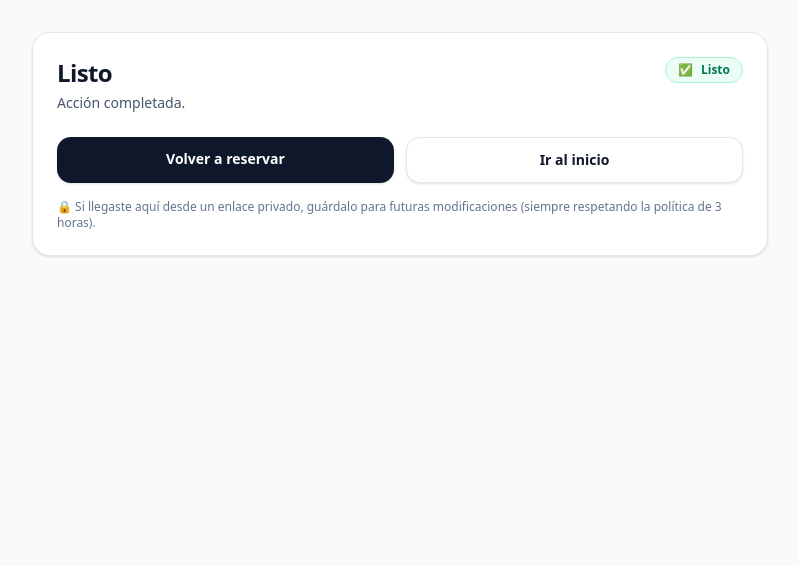
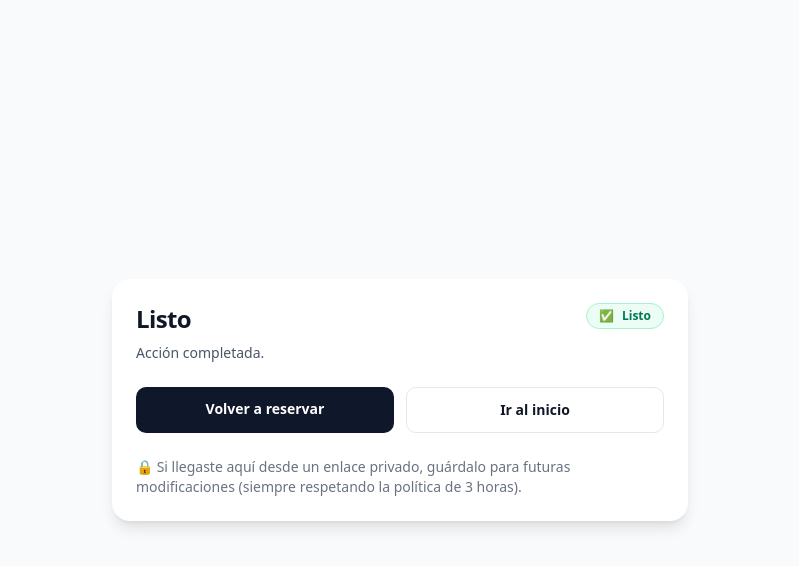
Before and after one commit to verf2390/citaya-agendas, a Next.js app: page /reservar/resultado in a window 1280 px wide. Shown: the top 566 px of the page, without its empty margins (240-1039 px from the left). Built offline with nearby package versions, Linux system fonts and the light colour scheme.

Commit message:
fix: restore UI layout for reservation confirmation page

```diff
--- a/app/reservar/resultado/page.tsx
+++ b/app/reservar/resultado/page.tsx
@@ -117,61 +117,77 @@ function ResultInner() {
   }, [isRescheduled, start]);
 
   return (
-    <main className="min-h-screen bg-slate-50">
-      <div className="mx-auto max-w-3xl px-4 py-8">
-        <div className="rounded-2xl border border-slate-200 bg-white shadow-sm overflow-hidden">
-          <div className="p-5 sm:p-6">
-            <div className="flex items-start justify-between gap-4">
-              <div>
-                <h1 className="text-xl sm:text-2xl font-extrabold tracking-tight text-slate-900">{title}</h1>
-                <p className="mt-1 text-sm text-slate-600">{subtitle}</p>
+    <div className="min-h-screen bg-gray-50 flex items-center justify-center p-4 sm:p-6">
+      <div className="w-full max-w-xl bg-white rounded-2xl shadow-lg p-6 space-y-6">
+        <div className="space-y-4">
+          <div className="flex flex-col gap-4 sm:flex-row sm:items-start sm:justify-between">
+            <div className="space-y-2">
+              <h1 className="text-2xl font-bold tracking-tight text-gray-900">
+                {title}
+              </h1>
+              <p className="text-sm text-gray-600">{subtitle}</p>
             </div>
 
-              <div className="flex flex-col items-end gap-2">
+            <div className="flex flex-col gap-2 sm:items-end">
               <StatusPill status={status} />
-                {whenLabel ? <div className="text-[11px] text-slate-500">🕒 {whenLabel}</div> : null}
+              {whenLabel ? (
+                <div className="text-sm text-gray-500">🕒 {whenLabel}</div>
+              ) : null}
+            </div>
           </div>
         </div>
 
         {isRescheduled ? (
-              <div className="mt-5 rounded-2xl border border-slate-200 bg-slate-50 p-4 sm:p-5">
-                <div className="text-sm font-extrabold text-slate-900">Nuevo horario</div>
+          <div className="space-y-4 rounded-2xl border border-gray-200 bg-gray-50 p-4">
+            <div className="text-sm text-gray-500">Nuevo horario</div>
 
-                <div className="mt-3 grid gap-3 sm:grid-cols-2">
-                  <div className="rounded-xl bg-white border border-slate-200 p-4">
-                    <div className="text-xs font-semibold text-slate-500">Nuevo inicio</div>
-                    <div className="mt-1 text-sm font-bold text-slate-900">{start ? fmtLongDate(start) : "—"}</div>
-                    <div className="mt-1 text-sm text-slate-800">{start ? `🕒 ${fmtTime(start)}` : "—"}</div>
-                    <div className="mt-2 text-xs text-slate-500">{start ? fmtDateTimeShort(start) : ""}</div>
+            <div className="grid gap-3 sm:grid-cols-2">
+              <div className="rounded-xl border border-gray-200 bg-white p-4 space-y-2">
+                <div className="text-sm text-gray-500">Nuevo inicio</div>
+                <div className="font-medium text-gray-900">
+                  {start ? fmtLongDate(start) : "—"}
                 </div>
-
-                  <div className="rounded-xl bg-white border border-slate-200 p-4">
-                    <div className="text-xs font-semibold text-slate-500">Nuevo fin</div>
-                    <div className="mt-1 text-sm font-bold text-slate-900">{end ? fmtLongDate(end) : "—"}</div>
-                    <div className="mt-1 text-sm text-slate-800">{end ? `🕒 ${fmtTime(end)}` : "—"}</div>
-                    <div className="mt-2 text-xs text-slate-500">{end ? fmtDateTimeShort(end) : ""}</div>
+                <div className="font-medium text-gray-800">
+                  {start ? `🕒 ${fmtTime(start)}` : "—"}
+                </div>
+                <div className="text-sm text-gray-500">
+                  {start ? fmtDateTimeShort(start) : ""}
                 </div>
               </div>
 
-                <div className="mt-4 rounded-xl border border-amber-200 bg-amber-50 px-4 py-3 text-sm text-amber-900">
+              <div className="rounded-xl border border-gray-200 bg-white p-4 space-y-2">
+                <div className="text-sm text-gray-500">Nuevo fin</div>
+                <div className="font-medium text-gray-900">
+                  {end ? fmtLongDate(end) : "—"}
+                </div>
+                <div className="font-medium text-gray-800">
+                  {end ? `🕒 ${fmtTime(end)}` : "—"}
+                </div>
+                <div className="text-sm text-gray-500">
+                  {end ? fmtDateTimeShort(end) : ""}
+                </div>
+              </div>
+            </div>
+
+            <div className="rounded-xl border border-amber-200 bg-amber-50 px-4 py-3 text-sm text-amber-900">
               💡 Te recomendamos llegar <b>5 minutos antes</b>.
             </div>
           </div>
         ) : null}
 
         {isCanceled ? (
-              <div className="mt-5 rounded-2xl border border-slate-200 bg-slate-50 p-4 sm:p-5">
-                <div className="text-sm font-extrabold text-slate-900">Cancelación confirmada</div>
-                <div className="mt-2 text-sm text-slate-700">
+          <div className="space-y-2 rounded-2xl border border-gray-200 bg-gray-50 p-4">
+            <div className="text-sm text-gray-500">Cancelación confirmada</div>
+            <div className="font-medium text-gray-800">
               Si necesitas una nueva hora, puedes reservar de nuevo cuando quieras.
             </div>
           </div>
         ) : null}
 
-            {(isPaymentSuccess || isPaymentPending || isPaymentFailure) ? (
-              <div className="mt-5 rounded-2xl border border-slate-200 bg-slate-50 p-4 sm:p-5">
-                <div className="text-sm font-extrabold text-slate-900">Estado del pago</div>
-                <div className="mt-2 text-sm text-slate-700">
+        {isPaymentSuccess || isPaymentPending || isPaymentFailure ? (
+          <div className="space-y-2 rounded-2xl border border-gray-200 bg-gray-50 p-4">
+            <div className="text-sm text-gray-500">Estado del pago</div>
+            <div className="font-medium text-gray-800">
               {isPaymentSuccess
                 ? "El checkout volvió correctamente. Aun así, el backend toma como fuente de verdad el webhook de Mercado Pago."
                 : isPaymentPending
@@ -181,29 +197,28 @@ function ResultInner() {
           </div>
         ) : null}
 
-            <div className="mt-6 grid gap-3 sm:grid-cols-2">
+        <div className="grid gap-3 sm:grid-cols-2">
           <Link
             href="/reservar"
-                className="rounded-xl px-4 py-3 text-sm font-extrabold shadow-sm transition bg-slate-900 text-white hover:opacity-95 text-center"
+            className="rounded-lg bg-slate-900 px-4 py-3 text-center text-sm font-bold text-white transition hover:opacity-95"
           >
             Volver a reservar
           </Link>
 
           <Link
             href="/"
-                className="rounded-xl px-4 py-3 text-sm font-extrabold shadow-sm transition bg-white border border-slate-200 text-slate-900 hover:bg-slate-50 text-center"
+            className="rounded-lg border border-gray-200 bg-white px-4 py-3 text-center text-sm font-bold text-gray-900 transition hover:bg-gray-50"
           >
             Ir al inicio
           </Link>
         </div>
 
-            <div className="mt-4 text-xs text-slate-500">
-              🔒 Si llegaste aquí desde un enlace privado, guárdalo para futuras modificaciones (siempre respetando la política de 3 horas).
+        <div className="text-sm text-gray-500">
+          🔒 Si llegaste aquí desde un enlace privado, guárdalo para futuras
+          modificaciones (siempre respetando la política de 3 horas).
         </div>
       </div>
     </div>
-      </div>
-    </main>
   );
 }
 
@@ -211,17 +226,14 @@ export default function ResultPage() {
   return (
     <Suspense
       fallback={
-        <main className="min-h-screen bg-slate-50">
-          <div className="mx-auto max-w-3xl px-4 py-8">
-            <div className="rounded-2xl border border-slate-200 bg-white shadow-sm p-6">
-              <div className="h-6 w-44 rounded bg-slate-100 animate-pulse" />
-              <div className="mt-3 h-4 w-72 rounded bg-slate-100 animate-pulse" />
-              <div className="mt-6 grid gap-3">
-                <div className="h-24 rounded-xl bg-slate-100 animate-pulse" />
+        <div className="min-h-screen bg-gray-50 flex items-center justify-center p-4 sm:p-6">
+          <div className="w-full max-w-xl rounded-2xl bg-white p-6 shadow-lg space-y-4">
+            <div className="h-7 w-48 rounded bg-slate-100 animate-pulse" />
+            <div className="h-4 w-full rounded bg-slate-100 animate-pulse" />
+            <div className="h-4 w-3/4 rounded bg-slate-100 animate-pulse" />
+            <div className="h-28 rounded-xl bg-slate-100 animate-pulse" />
           </div>
         </div>
-          </div>
-        </main>
       }
     >
       <ResultInner />
```
Lines whose indentation alone changed are shown as unchanged.
